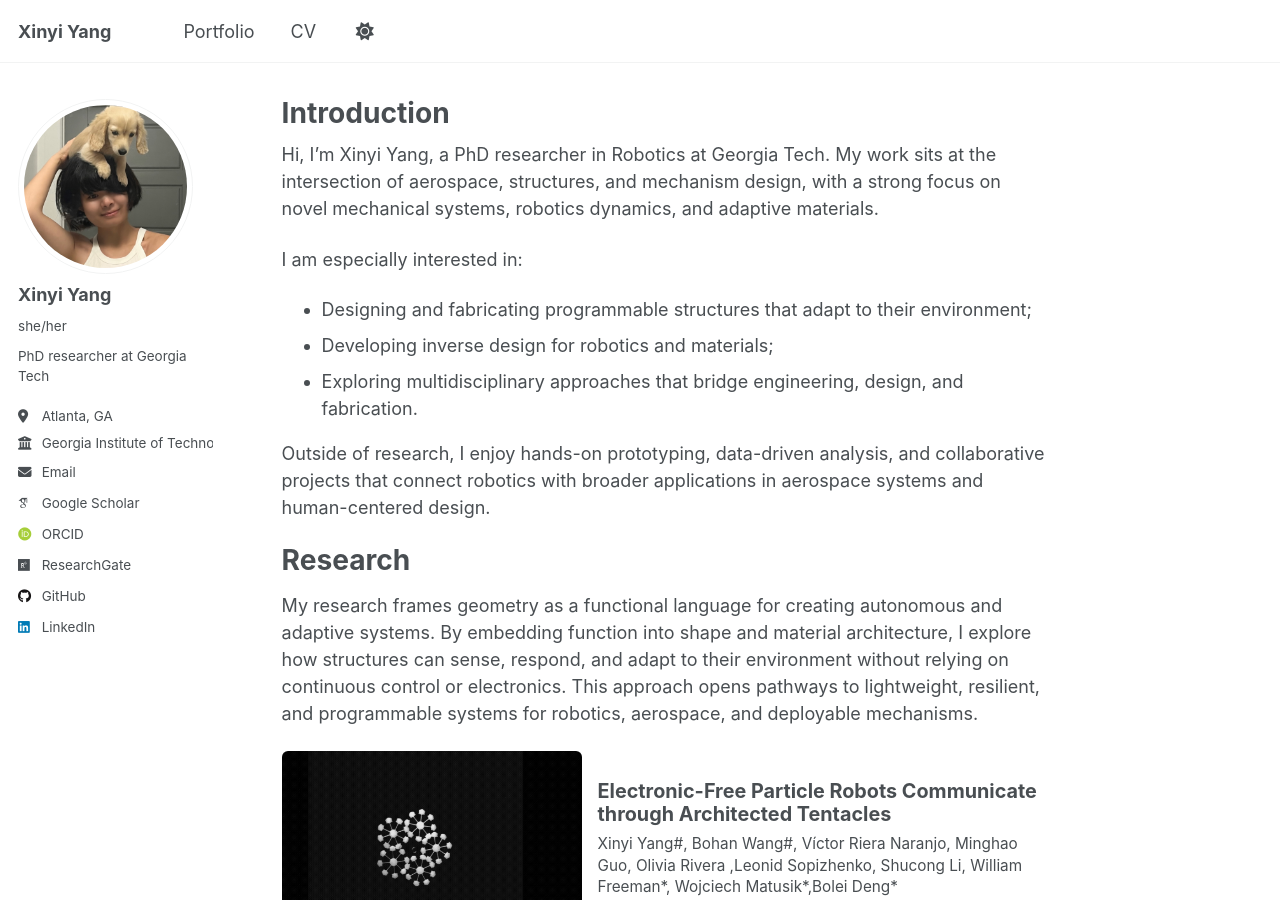
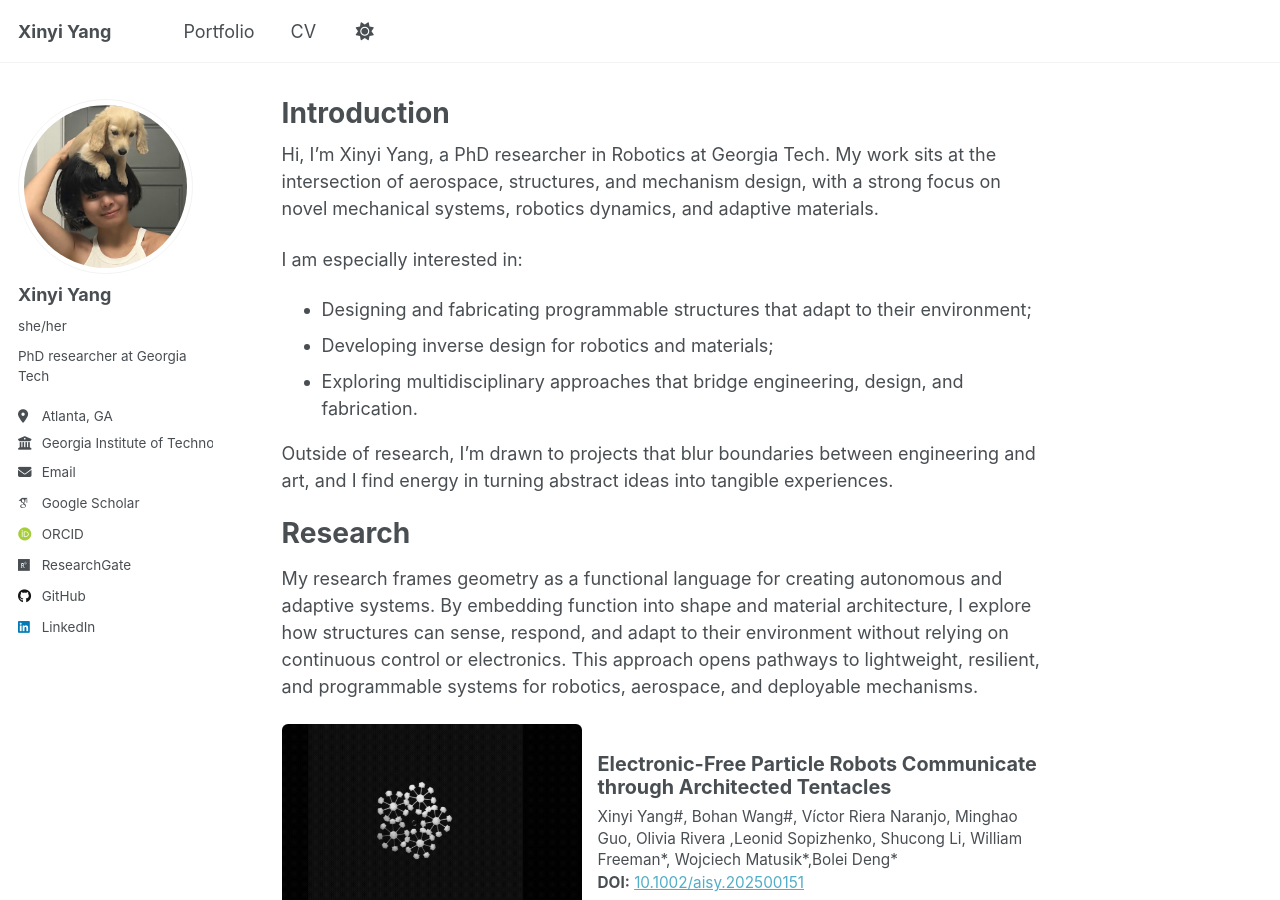
Before and after one commit to XinyiYang0/xinyiyang0.github.io, a Jekyll site: the page built from _pages/about.md, in a window 1280 px wide and 900 px high. Built offline with Jekyll 4.4.1, drawn with Linux system fonts in a browser that asks for light colours; some web fonts are replaced; a script that is not in the unit is left out.

Commit message:
Update about.md

```diff
--- a/_pages/about.md
+++ b/_pages/about.md
@@ -15,7 +15,7 @@ I am especially interested in:
 - Developing inverse design for robotics and materials;
 - Exploring multidisciplinary approaches that bridge engineering, design, and fabrication.
 
-Outside of research, I enjoy hands-on prototyping, data-driven analysis, and collaborative projects that connect robotics with broader applications in aerospace systems and human-centered design.
+Outside of research, I’m drawn to projects that blur boundaries between engineering and art, and I find energy in turning abstract ideas into tangible experiences.
 
 Research
 ======
```
